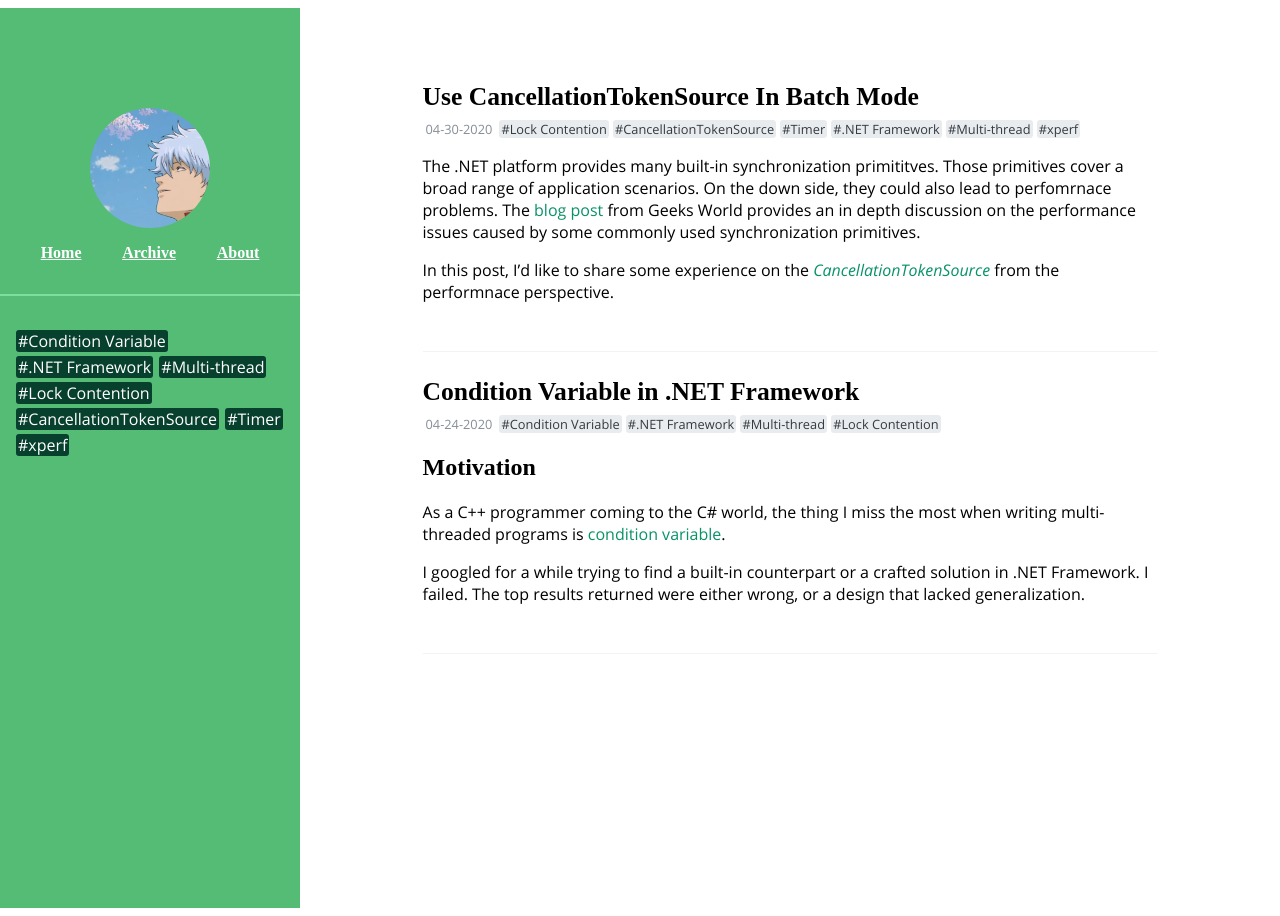
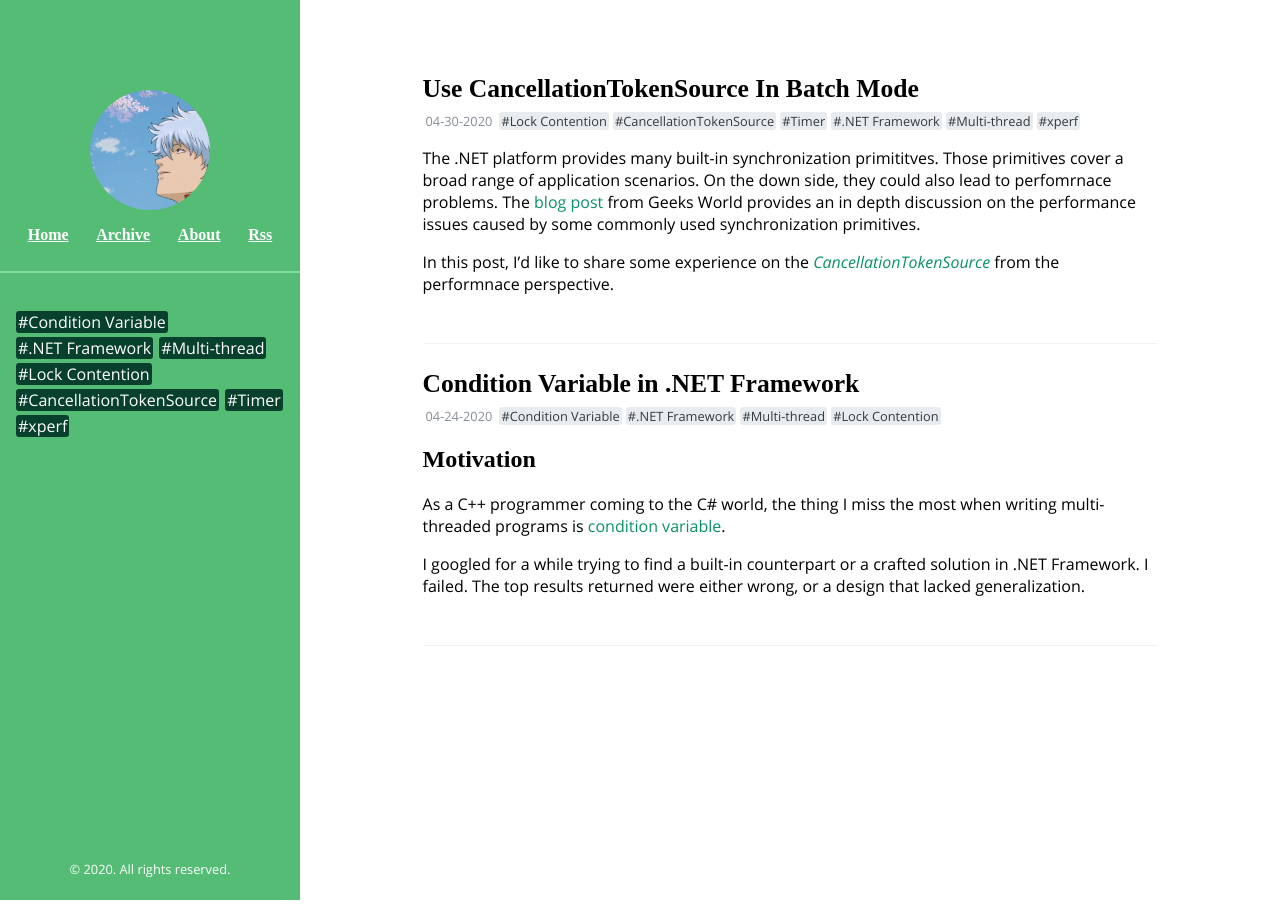
Before and after one commit to edwinfj/edwinfj.github.io, a Jekyll site: the page built from index.html, in a window 1280 px wide. Built offline with Jekyll 4.4.1, drawn with Linux system fonts in a browser that asks for light colours; some web fonts are replaced.

Commit message:
added copyright

```diff
--- a/_config.yml
+++ b/_config.yml
@@ -17,6 +17,8 @@
 # you will see them accessed via {{ site.title }}, {{ site.email }}, and so on.
 # You can create any custom variable you would like, and they will be accessible
 # in the templates via {{ site.myvariable }}.
+
+plugins_dir: _plugins
 
 title: Edwin's Novoland
 email: jing.fang.zju@gmail.com
@@ -60,13 +62,16 @@ plugins:
 # their entries' file path in the `include:` list.
 #
 # exclude:
-#   - .sass-cache/
-#   - .jekyll-cache/
-#   - gemfiles/
-#   - Gemfile
-#   - Gemfile.lock
-#   - node_modules/
-#   - vendor/bundle/
-#   - vendor/cache/
-#   - vendor/gems/
-#   - vendor/ruby/
+  # - .sass-cache/
+  # - .jekyll-cache/
+  # - gemfiles/
+  # - Gemfile
+  # - Gemfile.lock
+  # - node_modules/
+  # - vendor/bundle/
+  # - vendor/cache/
+  # - vendor/gems/
+  # - vendor/ruby/
+
+include:
+  - tag/.NET Framework/index.html
--- a/_data/navigation.yml
+++ b/_data/navigation.yml
@@ -4,3 +4,5 @@
   link: /archive.html
 - name: About
   link: /about.html
+- name: Rss
+  link: /feed.xml
--- /dev/null
+++ b/_includes/left-footer.html
@@ -0,0 +1 @@
+&copy; 2020. All rights reserved.
--- a/_includes/navigation.html
+++ b/_includes/navigation.html
@@ -1,6 +1,6 @@
 <nav id="navigation">
 {% for item in site.data.navigation %}
-	<a href="{{ item.link }}">
+	<a href="{{ item.link }}" {% if item.name == "Rss"%}id="navigation-rss"{% endif %}>
 		{{item.name}}
 	</a>
 {% endfor %}
--- a/_layouts/default.html
+++ b/_layouts/default.html
@@ -34,6 +34,9 @@
 				</div>
 			{% endif %}
 			<div id="pan-layout-left-blank5"></div>
+			<div id="pan-layout-left-footer">
+				{% include left-footer.html %}
+			</div>
 		</section>
 		<section class="pan-layout-right">
 			<div class="pan-layout-right-top"></div>
--- a/_sass/main.scss
+++ b/_sass/main.scss
@@ -1,6 +1,7 @@
 /* define some global parameters */
 body {
 	font-family: open_sans, sans_serif;
+	margin: 0px;
 }
 pre.highlight, code.highlighter-rouge {
 	font-family: "Lucida Console", "Courier New", "Monaco", "Spoqa Han Sans", monospace;
@@ -30,12 +31,13 @@ pre.highlight, code.highlighter-rouge {
 
 #pan-layout-left-blank1 {
 	display: var(--pan-layout-left-blank-display);
-	height: 100px;
+	height: var(--pan-layout-left-blank1-height);
 }
 
 .pan-layout-left-avatar {
 	display: var(--pan-layout-left-avatar-display);
 	justify-content: center;
+	height: var(--pan-layout-left-avatar-height);
 }
 
 .pan-layout-left-avatar img {
@@ -46,7 +48,7 @@ pre.highlight, code.highlighter-rouge {
 
 #pan-layout-left-blank2 {
 	display: var(--pan-layout-left-blank-display);
-	height: 1em;
+	height: var(--pan-layout-left-blank2-height);
 }
 
 .pan-layout-left-nav {
@@ -62,9 +64,13 @@ pre.highlight, code.highlighter-rouge {
 	font-weight: bold;
 }
 
+#navigation-rss {
+	display: var(--pan-layout-left-nav-rss-display);
+}
+
 #pan-layout-left-blank3 {
 	display: var(--pan-layout-left-blank-display);
-	height: 2em;
+	height: var(--pan-layout-left-blank3-height);
 }
 
 #pan-layout-left-breakline {
@@ -74,11 +80,13 @@ pre.highlight, code.highlighter-rouge {
 
 #pan-layout-left-blank4 {
 	display: var(--pan-layout-left-blank-display);
-	height: 2em;
+	height: var(--pan-layout-left-blank4-height);
 }
 
 .pan-layout-left-rec {
 	display: var(--pan-layout-left-rec-display);
+	height: var(--pan-layout-left-rec-height);
+	overflow-y: auto;
 }
 
 .pan-layout-left-rec h1 {
@@ -111,12 +119,13 @@ pre.highlight, code.highlighter-rouge {
 
 .pan-layout-left-tags {
 	display: var(--pan-layout-left-tags-display);
+	height: var(--pan-layout-left-tags-height);
+	overflow-y: auto;
 }
 
 #taglist {
 	margin: 0;
 	padding: 0 15px;
-	overflow-y: auto;
 }
 
 #taglist li {
@@ -140,7 +149,14 @@ pre.highlight, code.highlighter-rouge {
 
 #pan-layout-left-blank5 {
 	display: var(--pan-layout-left-blank-display);
-	height: 20px;
+	height: var(--pan-layout-left-blank5-height);
+}
+
+#pan-layout-left-footer {
+	display: var(--pan-layout-left-footer-display);
+	justify-content: center;
+	font-size: 0.8em;
+	color: white;
 }
 
 .pan-layout-right {
--- a/_sass/variables.scss
+++ b/_sass/variables.scss
@@ -12,18 +12,22 @@
 	--pan-layout-left-width: 100vw;
 	--pan-layout-left-height: auto;
 	--pan-layout-left-left: 0px;
+	--pan-layout-left-top: 0px;
 	--pan-layout-left-background: #54bc75;
 
 	--pan-layout-left-blank-display: none;
 
 	--pan-layout-left-avatar-display: none;
 
+	--pan-layout-left-nav-rss-display: block;
+
 	--pan-layout-left-breakline-display: none;
-	--pan-layout-left-breakline-border-bottom: 2px solid #7fdd9d;
 
 	--pan-layout-left-rec-display: none;
 
 	--pan-layout-left-tags-display: none;
+
+	--pan-layout-left-footer-display: none;
 
 	--pan-layout-right-position: static;
 	--pan-layout-right-left: 0px;
@@ -59,21 +63,29 @@
 
 		--pan-layout-left-blank-display: block;
 
+		--pan-layout-left-blank1-height: 10vh;
+		--pan-layout-left-blank2-height: 1em;
+		--pan-layout-left-blank3-height: 3vh;
+		--pan-layout-left-blank4-height: 4vh;
+		--pan-layout-left-blank5-height: 3vh;
+
 		--pan-layout-left-avatar-display: flex;
-		--pan-layout-left-avatar-height: var(--pan-layout-left-width);
+		--pan-layout-left-avatar-height: var(--avatar-image-height);
 		--avatar-image-width: 120px;
 		--avatar-image-height: var(--avatar-image-width);
-		--avatar-image-top: calc((var(--pan-layout-left-avatar-height) - var(--avatar-image-height)) * 0.9);
+
+		--pan-layout-left-nav-rss-display: none;
 
 		--pan-layout-left-breakline-display: block;
+		--pan-layout-left-breakline-border-bottom: 2px solid #7fdd9d;
 
 		--pan-layout-left-rec-display: block;
-		--pan-layout-left-rec-border-top: 2px solid #4ad;
-		--pan-layout-left-rec-margin-top: 25px;
+		--pan-layout-left-rec-height: calc((100vh - var(--pan-layout-left-blank1-height) - var(--pan-layout-left-blank2-height) - var(--pan-layout-left-blank3-height) - var(--pan-layout-left-blank4-height) - var(--pan-layout-left-blank5-height) - var(--pan-layout-left-avatar-height) - 2em) * 0.95);
 
 		--pan-layout-left-tags-display: block;
-		--pan-layout-left-tags-border-top: var(--pan-layout-left-rec-border-top);
-		--pan-layout-left-tags-margin-top: var(--pan-layout-left-rec-margin-top);
+		--pan-layout-left-tags-height: var(--pan-layout-left-rec-height);
+
+		--pan-layout-left-footer-display: flex;
 
 		--pan-layout-right-position: absolute;
 		--pan-layout-right-width: calc(100vw - var(--pan-layout-left-width));
@@ -82,6 +94,12 @@
 	}
 }
 
+@media (min-width: 728px) {
+	:root {
+		--pan-layout-left-nav-rss-display: block;
+	}
+}
+
 @media (min-width: 937px) {
 	:root {
 		--pan-layout-left-width: 300px;
```
